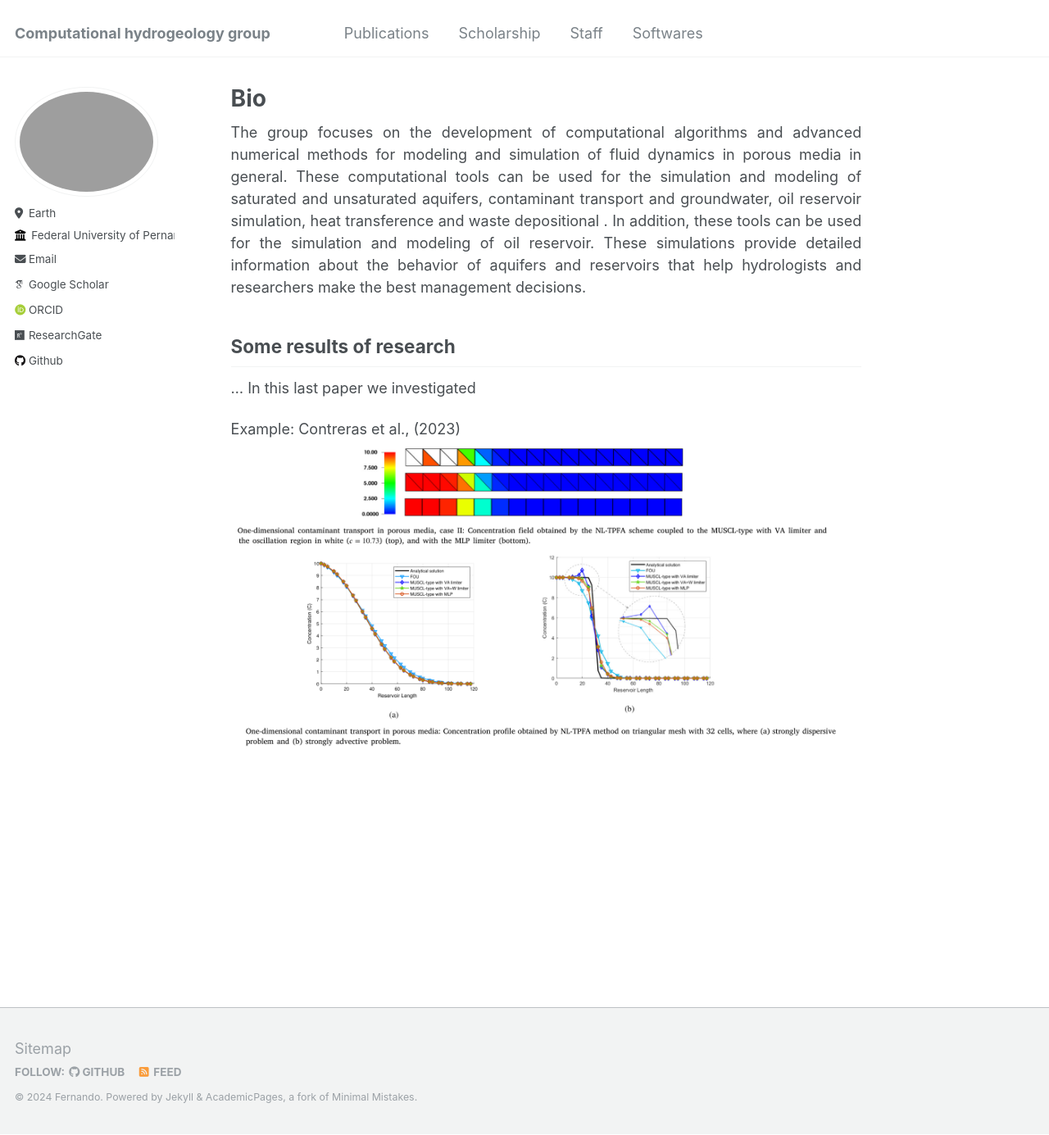
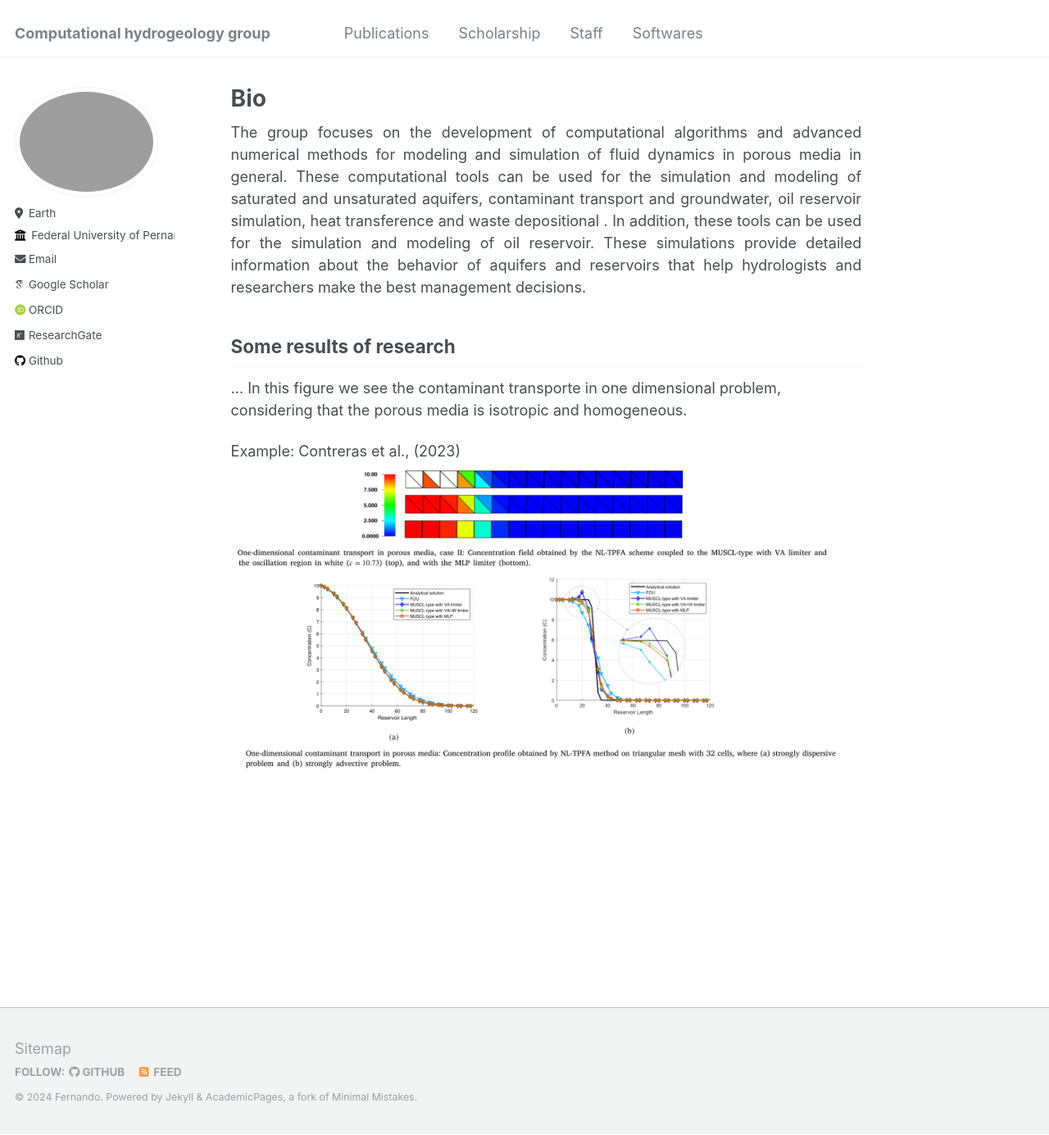
Before and after one commit to Feraul/Feraul.github.io, a Jekyll site: the page built from _pages/about.md, in a window 1280 px wide and 1385 px high. Shown: the whole window at 82% size. Built offline with Jekyll 4.4.1, drawn with Linux system fonts in a browser that asks for light colours; some web fonts are replaced.

Commit message:
Update about.md

```diff
--- a/_pages/about.md
+++ b/_pages/about.md
@@ -15,7 +15,7 @@ The group focuses on the development of computational algorithms and advanced nu
 Some results of research
 ------
 ...
-In this last paper we investigated
+In this figure we see the contaminant transporte in one dimensional problem, considering that the porous media is isotropic and homogeneous.
 
 Example: Contreras et al., (2023)
 ![Editing a markdown file for a talk](/images/image2.png)
```
